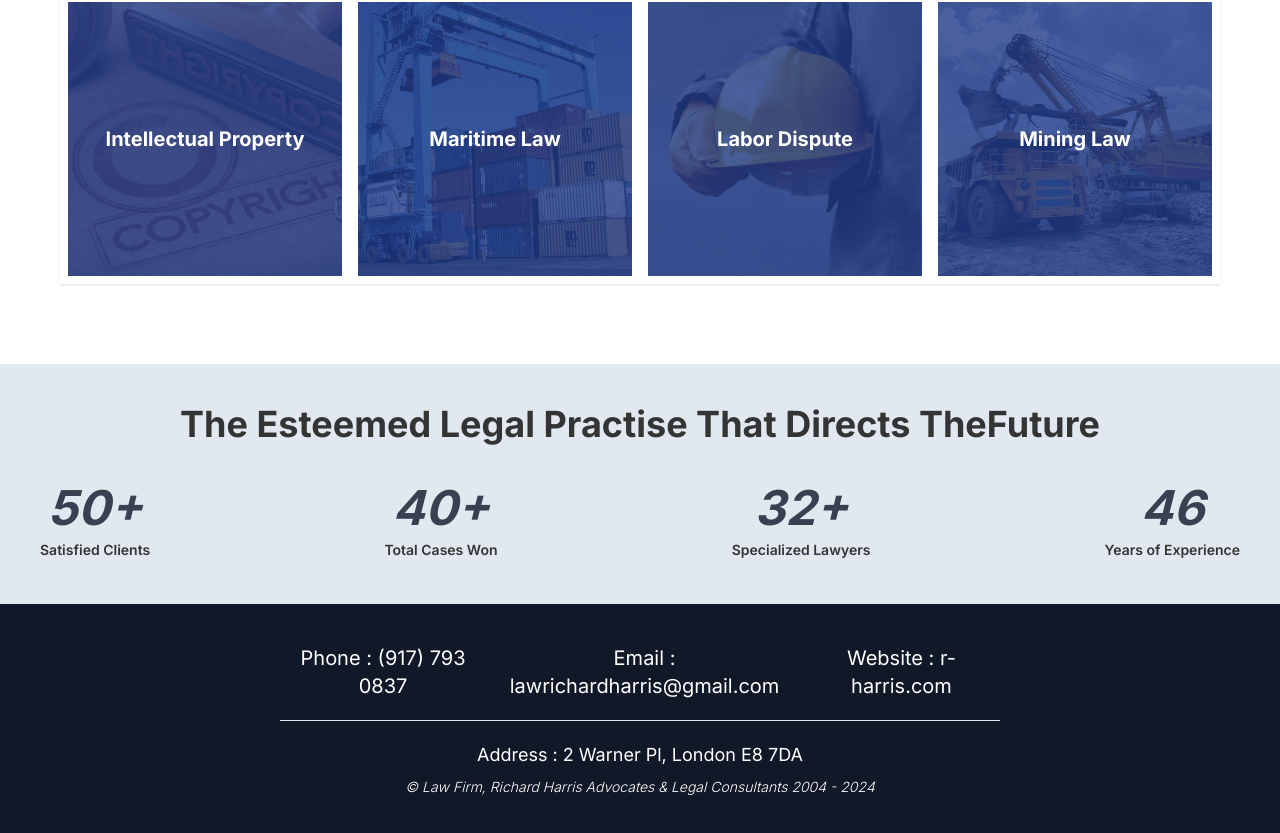
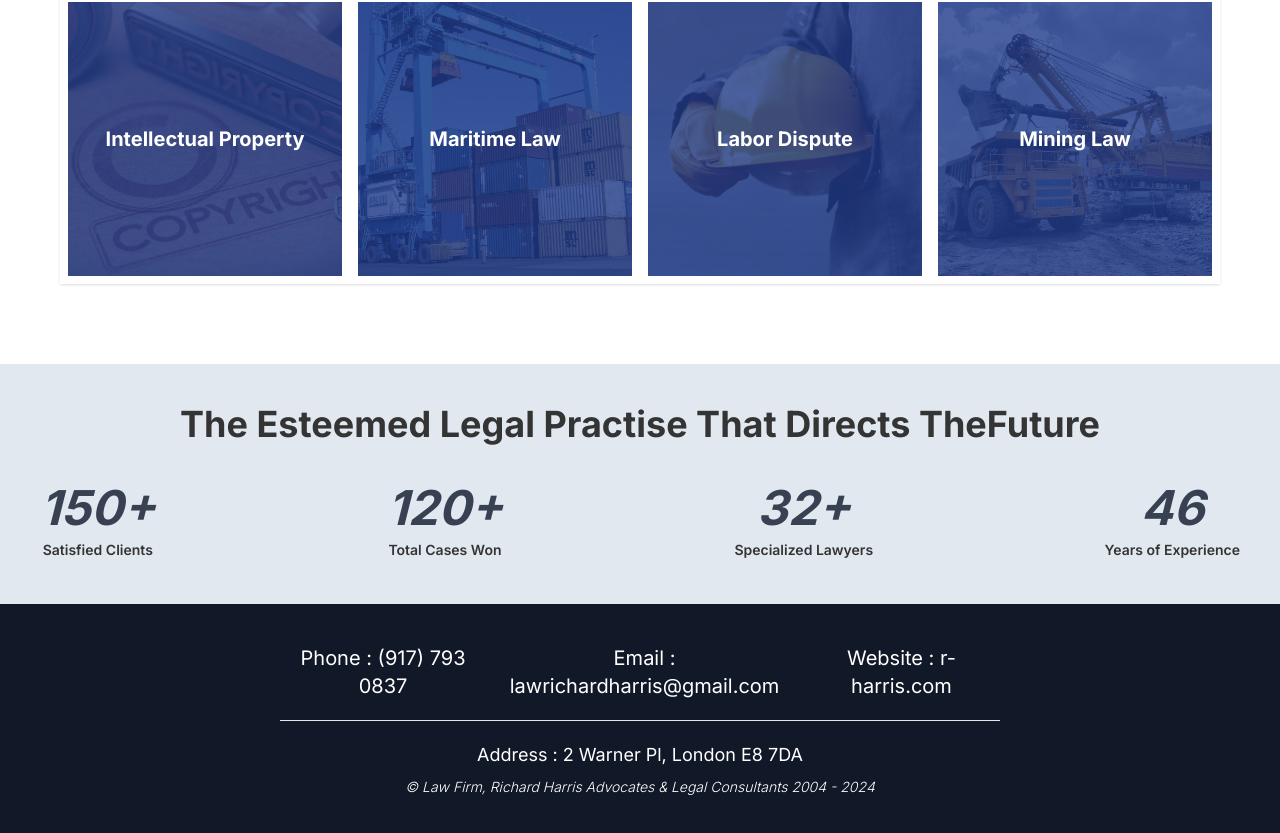
Before and after one commit to Dekin0Linux/lawyerapp, a Next.js app: page / in a window 1280 px wide. Shown: the part 2174-3007 px from the top of the page. Built offline with nearby package versions, Linux system fonts and the light colour scheme.

Commit message:
fixing about

```diff
--- a/app/about-us/page.jsx
+++ b/app/about-us/page.jsx
@@ -24,7 +24,7 @@ function About() {
             <div>
               <p className="text-xl leading-loose text-gray-500">Richard Harris
                  Advocates & Legal Consultants was established in 1978
-                by Richard Harris, in order to provide quality solutions for commercial and corporate legal issues. The firm since has expanded to legal experts from various fields of legal expertise such as bankruptcy law, litigation & dispute resolution, maritime law, real estate & property law, foreign invesment assistance, banking & financial law and intellectual property law. Richard Harris has since became a leading legal firm in United Kingdom in handling corporate and commercial cases.</p>
+                by Richard Harris, in order to provide quality solutions for commercial and corporate legal issues. The firm since has expanded to legal experts from various fields of legal expertise such as bankruptcy law, litigation & dispute resolution, maritime law, real estate & property law, foreign invesment assistance, banking & financial law and intellectual property law. Richard Harris has since became a leading legal firm globally in handling corporate and commercial cases.</p>
                 <br />
                 <p className="text-xl leading-loose text-gray-500">
                 The firm maintains its commitment to provide the best legal advice and representation for its clients, utilising nearly 46 years of legal expertise and experience to offer the most efficient solutions to legal and bureaucratic obstacles to foreign investors and local businesses alike.
--- a/app/components/home/About.jsx
+++ b/app/components/home/About.jsx
@@ -12,7 +12,7 @@ function About() {
               <p className="md:text-xl text-lg leading-loose text-gray-500">Richard Harris
                 Advocates & Legal Consultants
                 was established in 1978
-                by Richard Harris, in order to provide quality solutions for commercial and corporate legal issues. The firm since has expanded to legal experts from various fields of legal expertise such as bankruptcy law, litigation & dispute resolution, maritime law, real estate & property law, foreign invesment assistance, banking & financial law and intellectual property law. Richard Harris has since became a leading legal firm in United Kingdom in handling corporate and commercial cases.</p>
+                by Richard Harris, in order to provide quality solutions for commercial and corporate legal issues. The firm since has expanded to legal experts from various fields of legal expertise such as bankruptcy law, litigation & dispute resolution, maritime law, real estate & property law, foreign invesment assistance, banking & financial law and intellectual property law. Richard Harris has since became a leading legal firm globally in handling corporate and commercial cases.</p>
                 <br />
                 <p className="md:text-xl text-lg leading-loose text-gray-500">
                 The firm maintains its commitment to provide the best legal advice and representation for its clients, utilising nearly 46 years of legal expertise and experience to offer the most efficient solutions to legal and bureaucratic obstacles to foreign investors and local businesses alike.........................
--- a/app/components/home/Organization.jsx
+++ b/app/components/home/Organization.jsx
@@ -8,11 +8,11 @@ function Organization() {
 
         <div className="flex flex-wrap gap-5 justify-between mt-10">
           <div className="text-center">
-            <p className=" text-center text-5xl font-bold italic text-gray-700">50+</p>
+            <p className=" text-center text-5xl font-bold italic text-gray-700">150+</p>
             <p className="font-semibold">Satisfied Clients</p>
           </div>
           <div className="text-center">
-            <p className=" text-center text-5xl font-bold italic text-gray-700">40+</p>
+            <p className=" text-center text-5xl font-bold italic text-gray-700">120+</p>
             <p className="font-semibold">Total Cases Won</p>
           </div>
           <div className="text-center">
```
